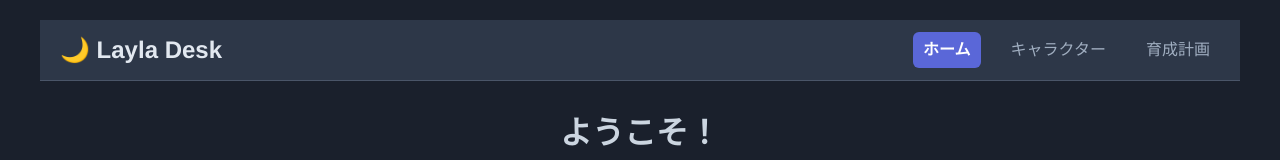
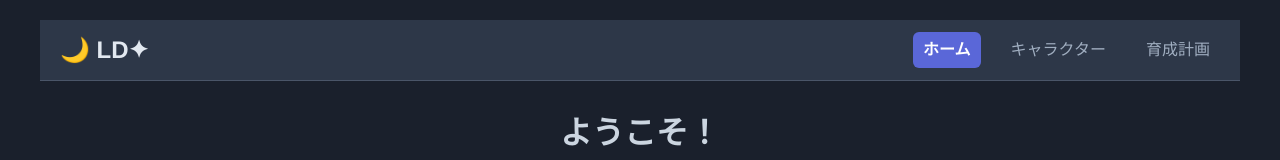
Before and after one commit to Aio-M/layla-desk, a plain HTML site: page index.html in a window 1280 px wide. Shown: the top 160 px of the page. Drawn offline with Linux system fonts and the light colour scheme.

Commit message:
Update index.html

```diff
--- a/index.html
+++ b/index.html
@@ -15,7 +15,7 @@
 
         <header class="header">
             <nav class="nav-bar">
-                <a class="nav-logo" href="index.html">🌙 Layla Desk</a>
+                <a class="nav-logo" href="index.html">🌙 LD✦</a>
                 <div class="nav-links">
                     <a class="nav-link" href="index.html">ホーム</a>
                     <a class="nav-link" href="characters.html">キャラクター</a>
```
